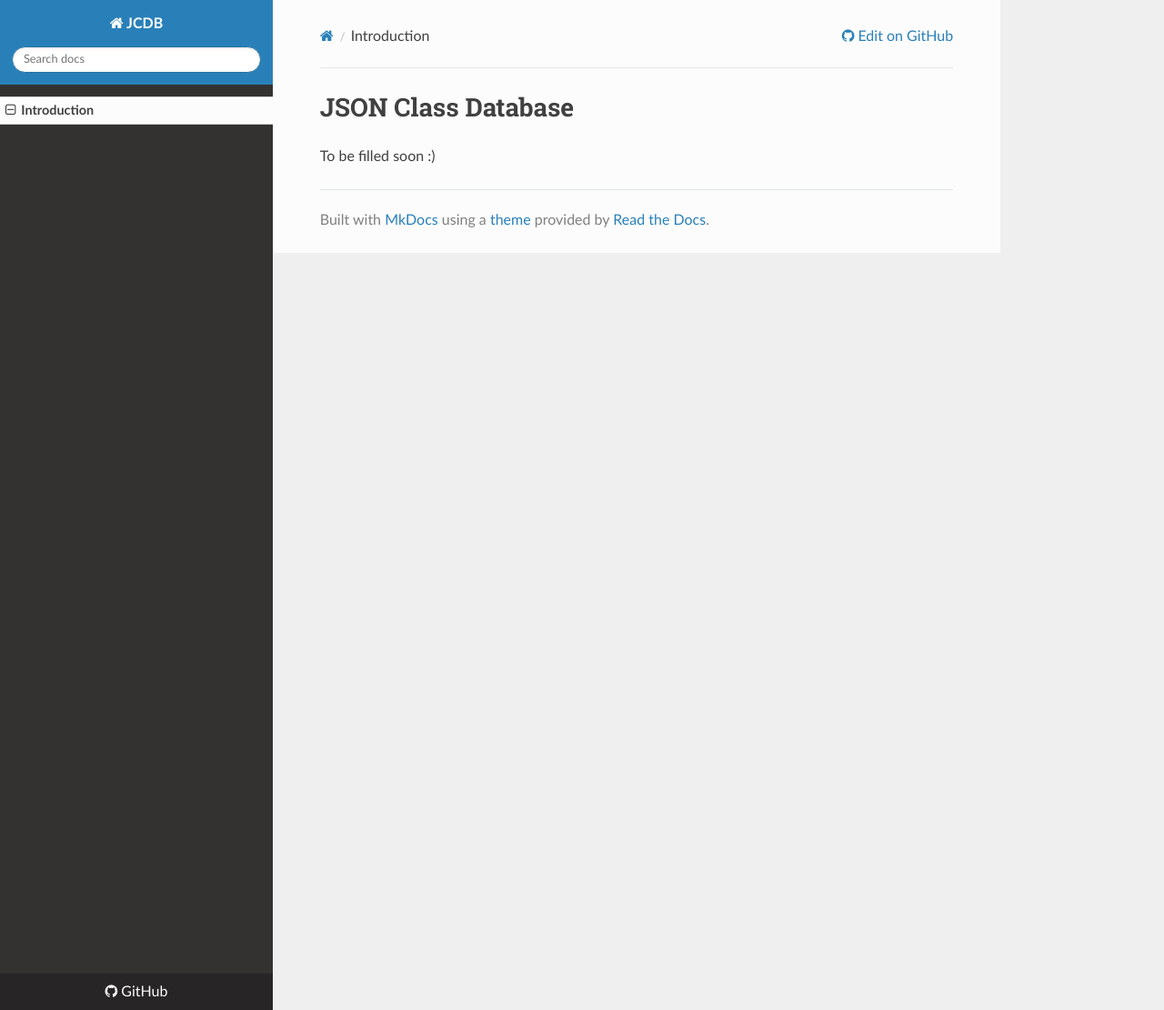
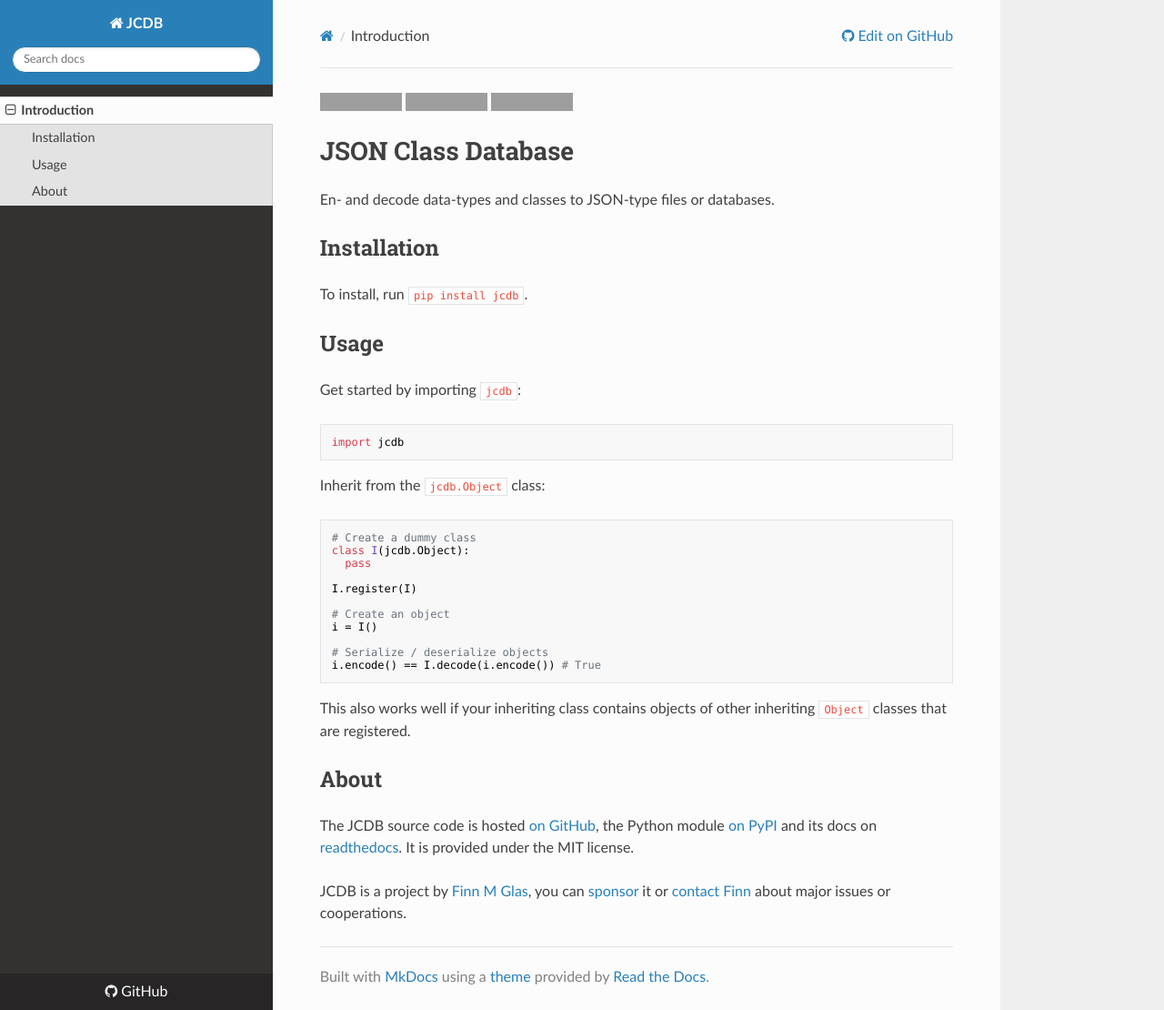
Before and after one commit to finnmglas/JsonClassDatabase, an MkDocs documentation site: the page built from docs/index.md, in a window 1280 px wide and 1110 px high. Shown: the whole window at 91% size. Built offline with MkDocs 1.6.1, drawn with Linux system fonts in a browser that asks for light colours; nearby versions of some CDN libraries; grey boxes are pictures that could not be loaded.

Commit message:
Update documentation

````diff
--- a/docs/index.md
+++ b/docs/index.md
@@ -1,3 +1,74 @@
+[![PyPI - Version][pypi-version-badge]][pypi]
+[![Downloads][pepi-downloads-badge]][pepy tech]
+[![Code style: black][code-black-badge]][code-black]
+
 # JSON Class Database
 
-To be filled soon :)
+En- and decode data-types and classes to JSON-type files or databases.
+
+<a id="installation"></a>
+## Installation
+
+To install, run `pip install jcdb`.
+
+<a id="usage"></a>
+## Usage
+
+Get started by importing `jcdb`:
+
+```python
+import jcdb
+```
+
+Inherit from the `jcdb.Object` class:
+
+```python
+# Create a dummy class
+class I(jcdb.Object):
+  pass
+
+I.register(I)
+
+# Create an object
+i = I()
+
+# Serialize / deserialize objects
+i.encode() == I.decode(i.encode()) # True
+```
+
+This also works well if your inheriting class contains objects
+of other inheriting `Object` classes that are registered.
+
+## About
+
+The JCDB source code is hosted [on GitHub](https://github.com/finnmglas/jcdb), the Python module [on PyPI][pypi] and its docs on [readthedocs](https://jcdb.readthedocs.io). It is provided under the MIT license.
+
+JCDB is a project by [Finn M Glas][website], you can [sponsor] it or [contact Finn][contact] about major issues or cooperations.
+
+<!-- Finns owned media -->
+  [contact]: https://contact.finnmglas.com
+  [sponsor]: https://sponsor.finnmglas.com
+  [website]: https://www.finnmglas.com
+
+<!-- GitHub related -->
+
+  [joingh]: https://github.com/join
+  [newissue]: https://github.com/finnmglas/jcdb/issues/new/choose
+  [fork]: https://github.com/finnmglas/jcdb/fork
+  [star]: https://github.com/finnmglas/jcdb/stargazers
+  [shield-star]: https://img.shields.io/github/stars/finnmglas/jcdb?label=Star&style=social
+
+  [shield-fork]: https://img.shields.io/github/forks/finnmglas/jcdb?label=Fork&style=social
+
+<!-- Python Package -->
+  [pypi]: https://pypi.org/project/jcdb/
+  [pypi-version-badge]: https://img.shields.io/pypi/v/jcdb?color=000
+
+  [pepy tech]: https://pepy.tech/project/jcdb
+  [pepi-downloads-badge]: https://img.shields.io/badge/dynamic/json?style=flat&color=000&maxAge=10800&label=downloads&query=%24.total_downloads&url=https%3A%2F%2Fapi.pepy.tech%2Fapi%2Fprojects%2Fjcdb
+
+  [code-black]: https://github.com/psf/black
+  [code-black-badge]: https://img.shields.io/badge/code%20style-black-000000.svg
+
+<!-- Legal -->
+  [MIT]: https://choosealicense.com/licenses/mit/
````
Also changed, not shown: README.md (+1 -1 lines).
